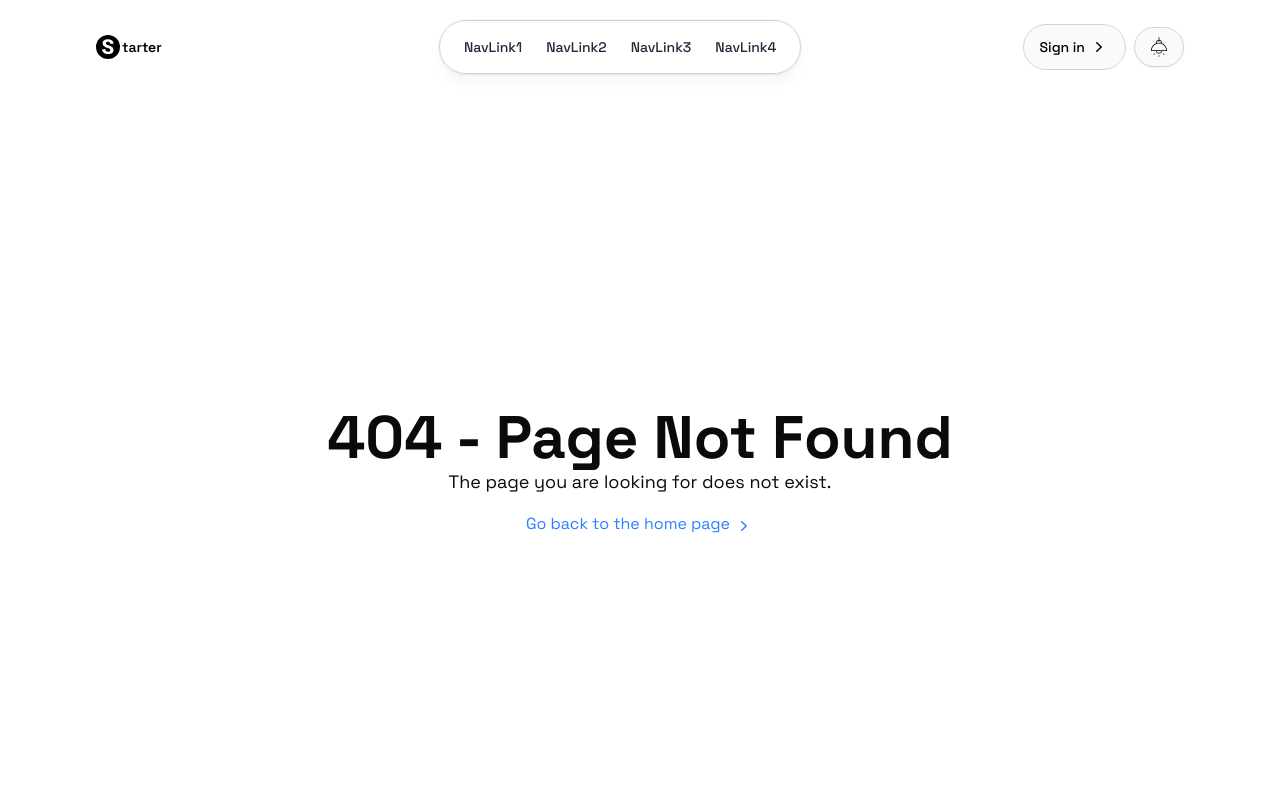
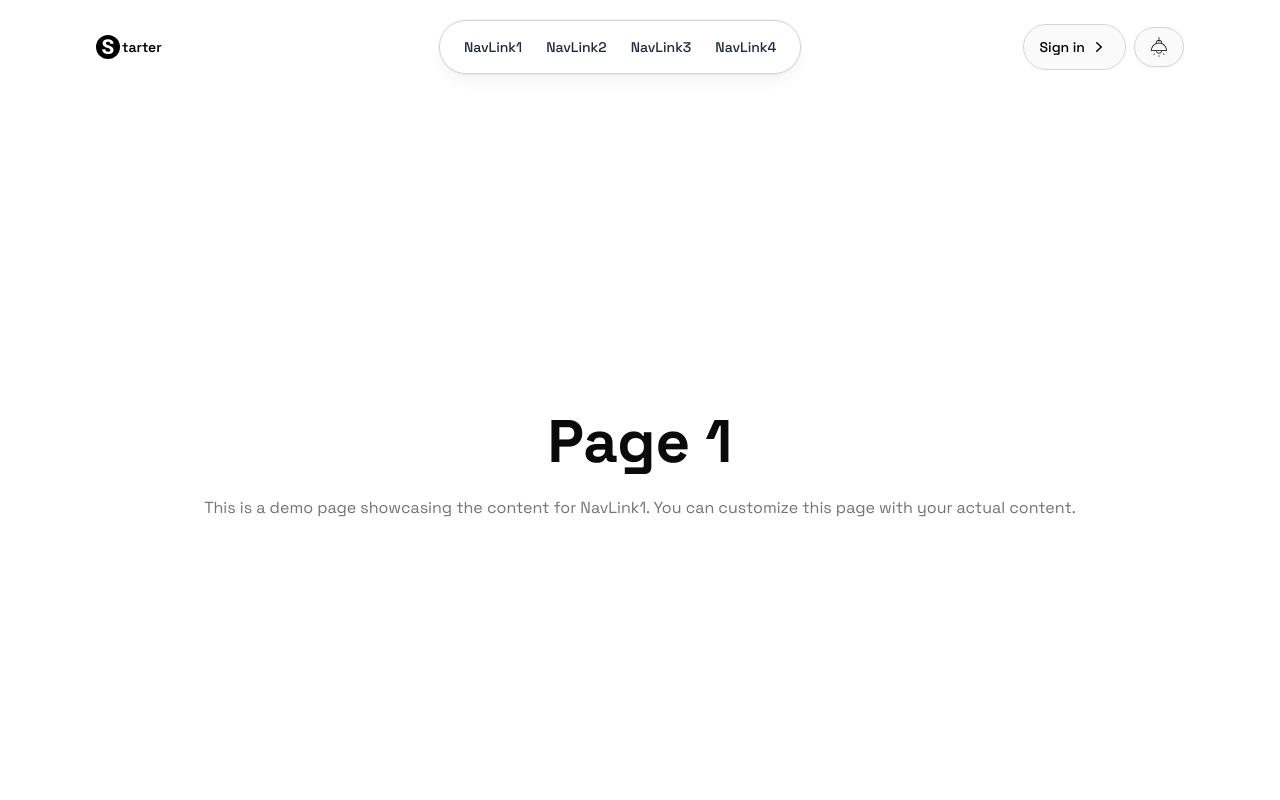
Before and after one commit to fedilayoub/next-shadcn-clerk-starter, a Next.js app: page /navlink1 in a window 1280 px wide. Before the commit this address had no page. Shown: the top 800 px of the page. Built offline with nearby package versions, Linux system fonts and the light colour scheme.

Commit message:
feat: add demo pages for NavLink1, NavLink2, NavLink3, and NavLink4

```diff
--- /dev/null
+++ b/app/navlink1/page.tsx
@@ -0,0 +1,10 @@
+export default function NavLink1Page() {
+  return (
+    <section className="container min-h-screen flex flex-col items-center justify-center mx-auto px-4 py-8">
+      <h1 className="text-4xl md:text-6xl font-bold mb-6">Page 1</h1>
+      <p className="text-muted-foreground mb-4">
+        This is a demo page showcasing the content for NavLink1. You can customize this page with your actual content.
+      </p>
+    </section>
+  );
+}
--- /dev/null
+++ b/app/navlink2/page.tsx
@@ -0,0 +1,10 @@
+export default function NavLink2Page() {
+  return (
+    <section className="container min-h-screen flex flex-col items-center justify-center mx-auto px-4 py-8">
+      <h1 className="text-4xl md:text-6xl font-bold mb-6">Page 2</h1>
+      <p className="text-muted-foreground mb-4">
+        This is a demo page showcasing the content for NavLink2. You can customize this page with your actual content.
+      </p>
+    </section>
+  );
+}
--- /dev/null
+++ b/app/navlink3/page.tsx
@@ -0,0 +1,10 @@
+export default function NavLink3Page() {
+  return (
+    <section className="container min-h-screen flex flex-col items-center justify-center mx-auto px-4 py-8">
+      <h1 className="text-4xl md:text-6xl font-bold mb-6">Page 3</h1>
+      <p className="text-muted-foreground mb-4">
+        This is a demo page showcasing the content for NavLink3. You can customize this page with your actual content.
+      </p>
+    </section>
+  );
+}
--- /dev/null
+++ b/app/navlink4/page.tsx
@@ -0,0 +1,10 @@
+export default function NavLink4Page() {
+  return (
+    <section className="container min-h-screen flex flex-col items-center justify-center mx-auto px-4 py-8">
+    <h1 className="text-4xl md:text-6xl font-bold mb-6">Page 4</h1>
+    <p className="text-muted-foreground mb-4">
+      This is a demo page showcasing the content for NavLink4. You can customize this page with your actual content.
+    </p>
+  </section>
+  );
+}
```
